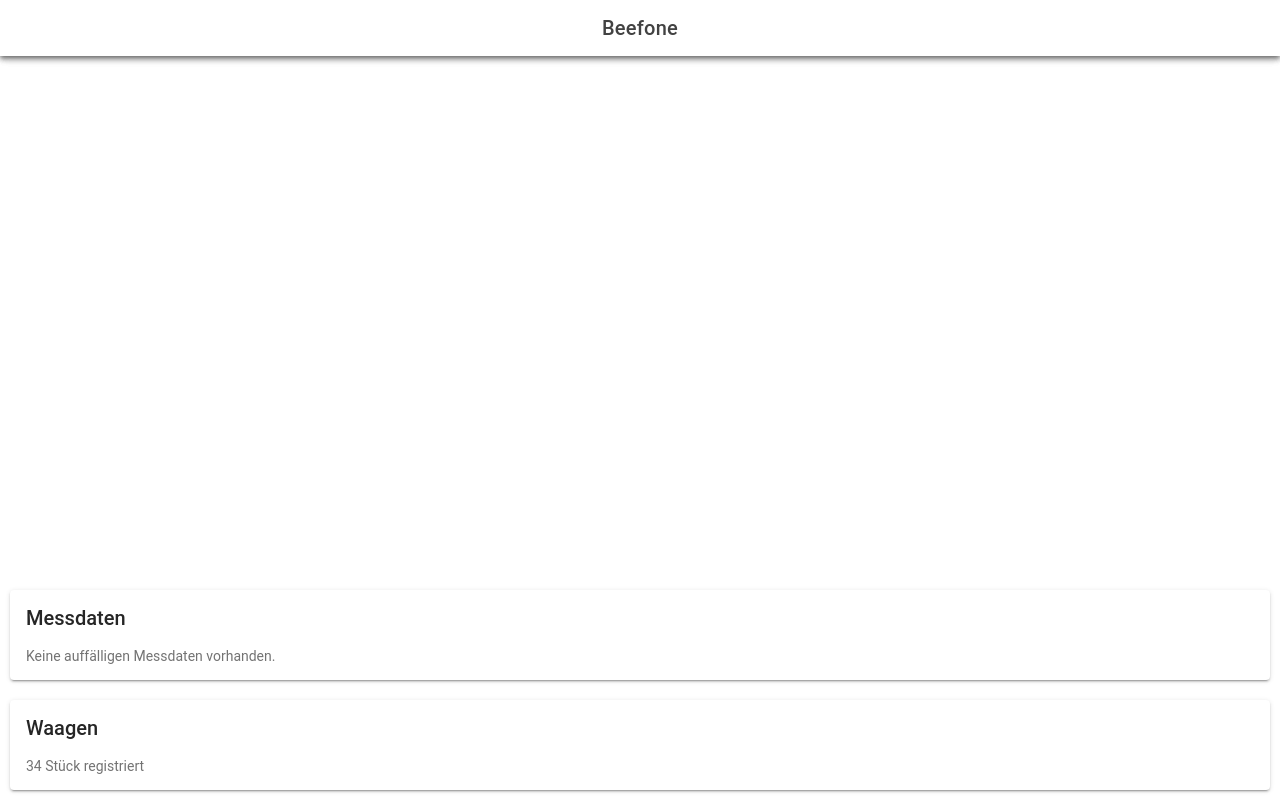
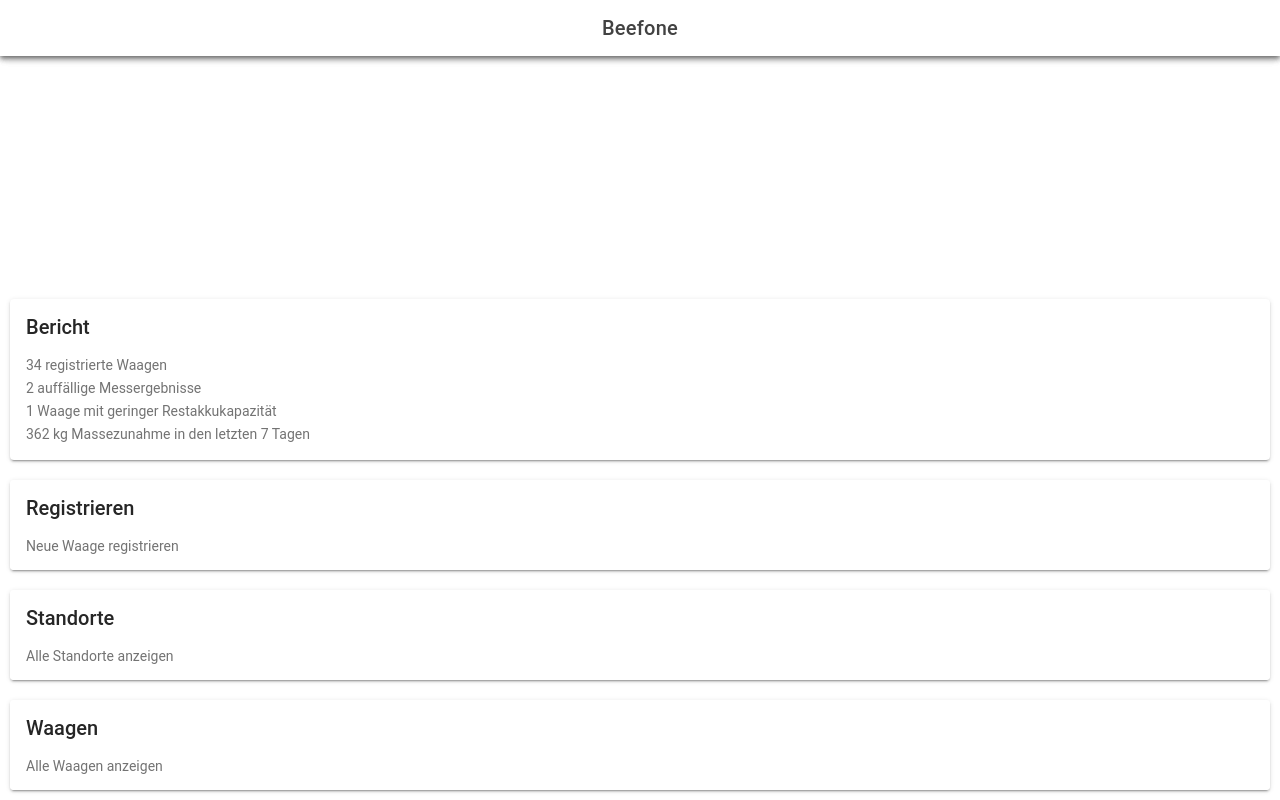
Before and after one commit to TobiSc/beefone, a React (Vite) app: page /home in a window 1280 px wide. Built offline with nearby package versions, Linux system fonts and the light colour scheme.

Commit message:
new home screen items

```diff
--- a/src/components/AppBar.tsx
+++ b/src/components/AppBar.tsx
@@ -1,9 +1,25 @@
-import { IonHeader, IonTitle, IonToolbar } from '@ionic/react';
+import { IonBackButton, IonButtons, IonHeader, IonTitle, IonToolbar, useIonRouter } from '@ionic/react';
+import { useMemo } from 'react';
 
 const AppBar: React.FC = () => {
+  const router = useIonRouter();
+  const backTarget = useMemo(()=>{
+    if (router.routeInfo.lastPathname && router.routeInfo.pathname !== "/home") {
+      return router.routeInfo.lastPathname;
+    }
+    switch(router.routeInfo.pathname) {
+      case "/scales": return "/home";
+      default: return "";
+    }
+  }, [router.routeInfo.pathname]);
   return (
     <IonHeader>
         <IonToolbar>
+          {
+            backTarget && (<IonButtons slot="start">
+              <IonBackButton defaultHref={backTarget}></IonBackButton>
+              </IonButtons>)
+          }
           <IonTitle className="ion-text-center">Beefone</IonTitle>
         </IonToolbar>
       </IonHeader>
--- a/src/pages/Home/Home.tsx
+++ b/src/pages/Home/Home.tsx
@@ -4,13 +4,26 @@
 const Home: React.FC = () => {
   return (
     <Page>
-        <IonCard>
-          <IonCardHeader><IonCardTitle>Messdaten</IonCardTitle></IonCardHeader>
-          <IonCardContent>Keine auffälligen Messdaten vorhanden.</IonCardContent>
+      <IonCard>
+          <IonCardHeader><IonCardTitle>Bericht</IonCardTitle></IonCardHeader>
+          <IonCardContent>
+            <p>34 registrierte Waagen</p>
+            <p>2 auffällige Messergebnisse</p>
+            <p>1 Waage mit geringer Restakkukapazität</p>
+            <p>362 kg Massezunahme in den letzten 7 Tagen</p>
+          </IonCardContent>
         </IonCard>
-        <IonCard>
+        <IonCard button={true}>
+          <IonCardHeader><IonCardTitle>Registrieren</IonCardTitle></IonCardHeader>
+          <IonCardContent>Neue Waage registrieren</IonCardContent>
+        </IonCard>
+        <IonCard button={true}>
+          <IonCardHeader><IonCardTitle>Standorte</IonCardTitle></IonCardHeader>
+          <IonCardContent>Alle Standorte anzeigen</IonCardContent>
+        </IonCard>
+        <IonCard routerLink='/scales' button={true}>
           <IonCardHeader><IonCardTitle>Waagen</IonCardTitle></IonCardHeader>
-          <IonCardContent>34 Stück registriert</IonCardContent>
+          <IonCardContent>Alle Waagen anzeigen</IonCardContent>
         </IonCard>
     </Page>
   );
```
